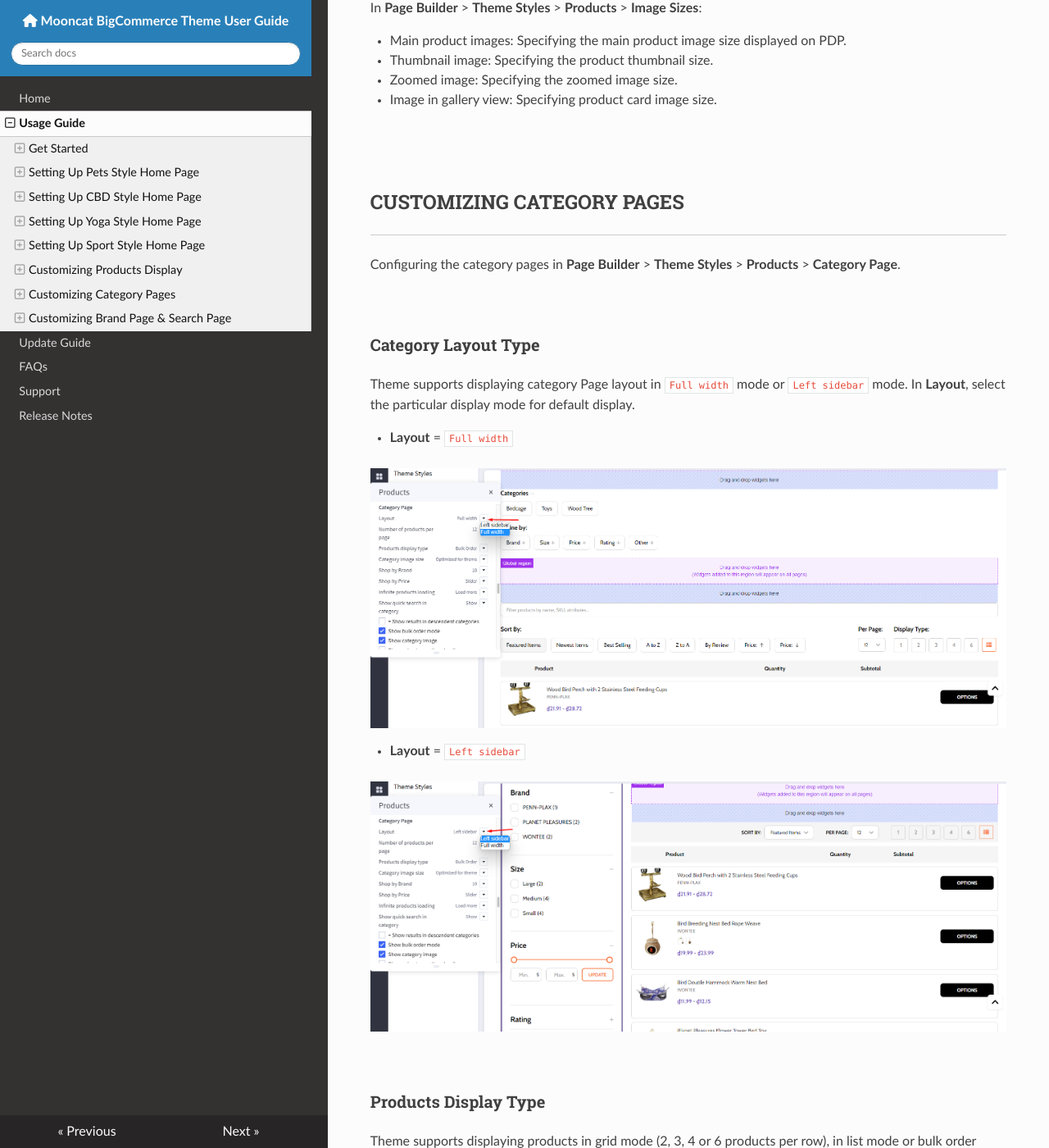
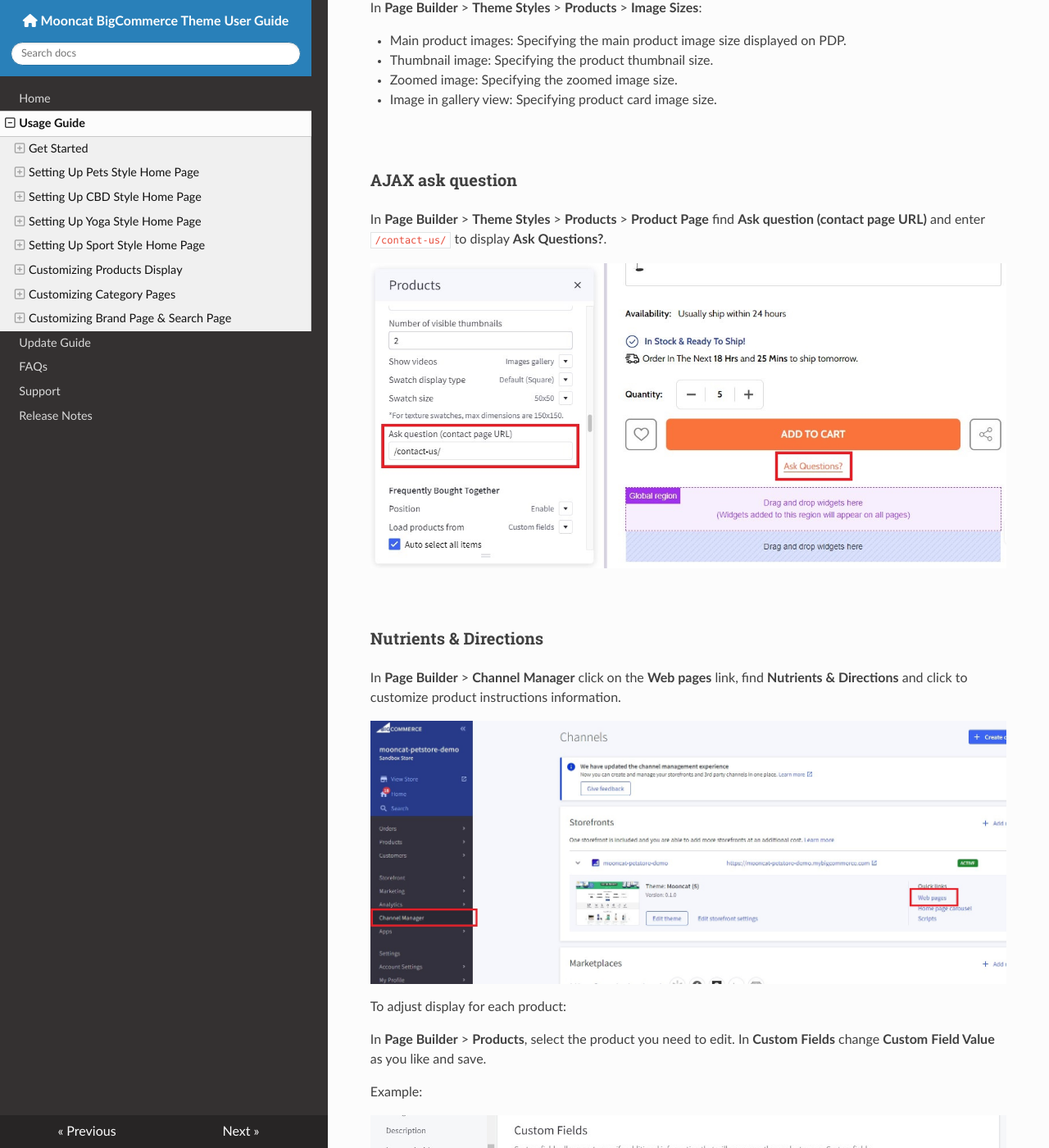
Before and after one commit to allcommerce/bc-mooncat-docs, an MkDocs documentation site: the page built from docs/usage.md, in a window 1280 px wide and 1400 px high, scrolled down 56093 px. Shown: the whole window at 82% size. Built offline with MkDocs 1.6.1, drawn with Linux system fonts in a browser that asks for light colours; nearby versions of some CDN libraries.

Commit message:
Section AJAX ask questions

```diff
--- a/docs/usage.md
+++ b/docs/usage.md
@@ -987,6 +987,28 @@ In **Page Builder** > **Theme Styles** > **Products** > **Image Sizes**:
 - Image in gallery view: Specifying product card image size.
 
 
+### AJAX ask question
+
+In **Page Builder** > **Theme Styles** > **Products** > **Product Page** find **Ask question (contact page URL)** and enter `/contact-us/` to display **Ask Questions?**.
+
+![ask question](img/ask-question.jpg)
+
+
+### Nutrients & Directions
+
+In **Page Builder** > **Channel Manager** click on the **Web pages** link, find **Nutrients & Directions** and click to customize product instructions information.
+
+![Nutrients & Directions](img/nutrients-directions.jpg)
+
+To adjust display for each product:
+
+In **Page Builder** > **Products**, select the product you need to edit. In **Custom Fields** change **Custom Field Value** as you like and save.
+
+Example:
+
+![Nutrients & Directions customize](img/nutrients-directions-customize.jpg)
+
+
 ## Customizing Category Pages
 
 Configuring the category pages in **Page Builder** > **Theme Styles** > **Products** > **Category Page**.
```
Also changed, not shown: docs/img/ask-question.jpg (added), docs/img/brand-logo.jpg (added), docs/img/nutrients-directions-customize.jpg (added), docs/img/nutrients-directions.jpg (added).
